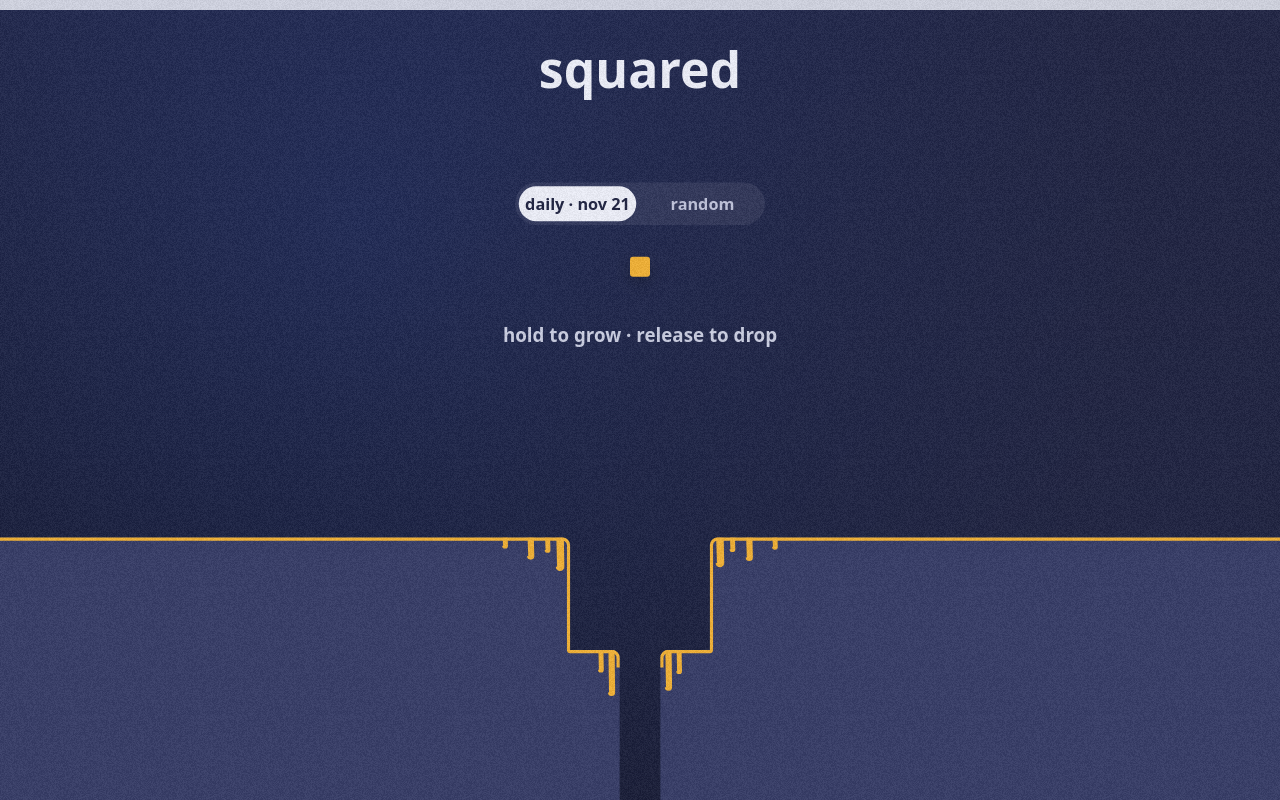
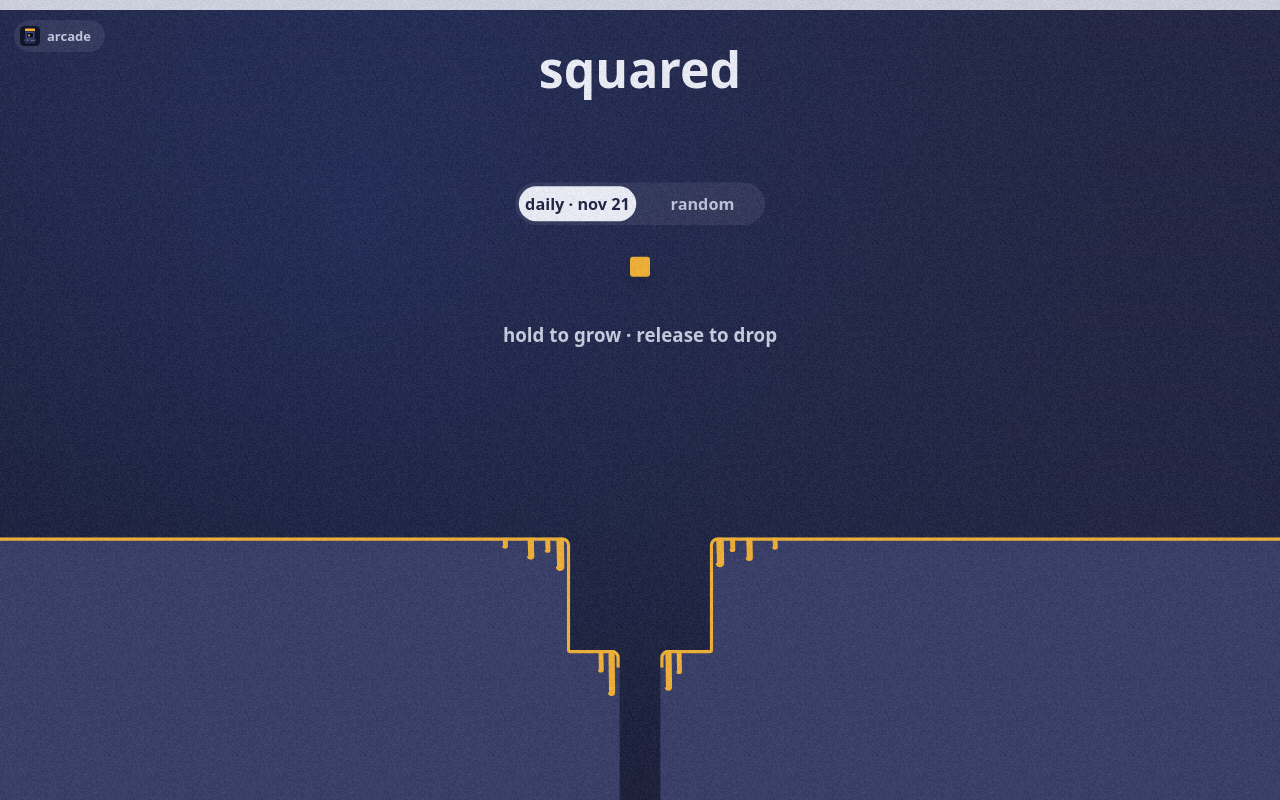
Before and after one commit to wabmalia/squared, a plain HTML site: page index.html in a window 1280 px wide. Drawn offline with Linux system fonts and the light colour scheme; animation ran at ten frames a second.

Commit message:
Arcade button on the home screen
Top left of the home screen, a button with the arcade's cabinet icon goes
back to arcade.wabmalia.eu. Styled like the game's own buttons. Mostly for
the installed arcade app, where there's no browser back button, but shown
in a browser tab too.

```diff
--- a/game.js
+++ b/game.js
@@ -90,6 +90,7 @@
   const sizeBefore = (size, seconds) => (size + GROW_OFFSET) * Math.exp(-seconds * SQ.growRate) - GROW_OFFSET;
 
   const canvas = document.getElementById('game');
+  const arcadeBack = document.getElementById('arcade-back');
   const ctx = canvas.getContext('2d');
 
   const FONT = 'ui-rounded, "SF Pro Rounded", system-ui, sans-serif';
@@ -729,6 +730,9 @@
   }
 
   function render() {
+    // The way back to the arcade, only between games so a press can't hit it mid-play.
+    const showBack = state === 'menu' || state === 'over';
+    if (arcadeBack.hidden === showBack) arcadeBack.hidden = !showBack;
     drawBackground();
     toWorld();
     drawPlatforms();
--- a/index.html
+++ b/index.html
@@ -25,6 +25,8 @@
 </head>
 <body>
   <canvas id="game"></canvas>
+  <!-- Back out to the arcade; game.js shows it on the start and game over screens. -->
+  <a class="arcade-back" id="arcade-back" href="/"><svg class="arcade-icon" viewBox="0 0 64 64" aria-hidden="true"><rect width="64" height="64" rx="14" fill="#12152a"/><rect x="16" y="8" width="32" height="9" rx="2" fill="#f2b134"/><rect x="16" y="17" width="32" height="39" fill="#272c52"/><rect x="21" y="21" width="22" height="17" rx="2" fill="#0a0c1d" stroke="#5b93f0" stroke-width="1.5"/><rect x="26" y="27" width="6" height="6" rx="1" fill="#f2b134"/><path d="M14 42h36l2 7H12z" fill="#353b66"/><circle cx="24" cy="45" r="2.5" fill="#e2553f"/><circle cx="38" cy="45.5" r="1.8" fill="#f2b134"/><circle cx="43" cy="45.5" r="1.8" fill="#5b93f0"/></svg>arcade</a>
 
   <script src="game.js"></script>
   <!-- Cloudflare Web Analytics: cookieless visit counts for wabmalia.eu (one site for the whole domain). -->
--- a/style.css
+++ b/style.css
@@ -22,3 +22,24 @@ canvas {
   display: block;
   touch-action: none;
 }
+
+/* Back out to the arcade (arcade.wabmalia.eu), top left under the timer bar.
+   Looks like the daily/random toggle. */
+.arcade-back {
+  position: fixed;
+  top: max(20px, calc(env(safe-area-inset-top) + 10px));
+  left: max(14px, env(safe-area-inset-left));
+  display: inline-flex;
+  align-items: center;
+  gap: 7px;
+  padding: 6px 14px 6px 6px;
+  border-radius: 999px;
+  background: rgb(238 240 250 / 0.08);
+  color: #c0c4dc;
+  font: 700 13px ui-rounded, "SF Pro Rounded", system-ui, sans-serif;
+  text-decoration: none;
+  touch-action: manipulation;
+}
+.arcade-back:hover { color: #eef0fa; background: rgb(238 240 250 / 0.14); }
+.arcade-back[hidden] { display: none; }
+.arcade-icon { width: 20px; height: 20px; flex: none; }
```
